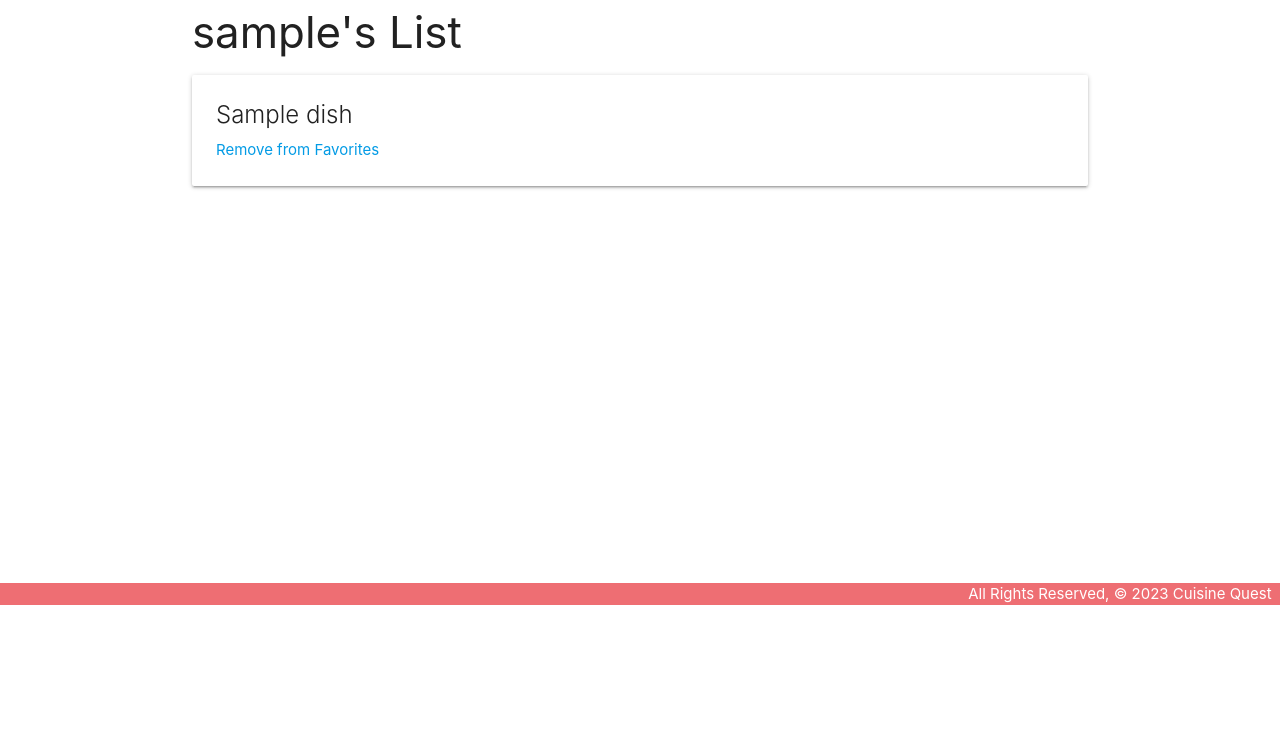
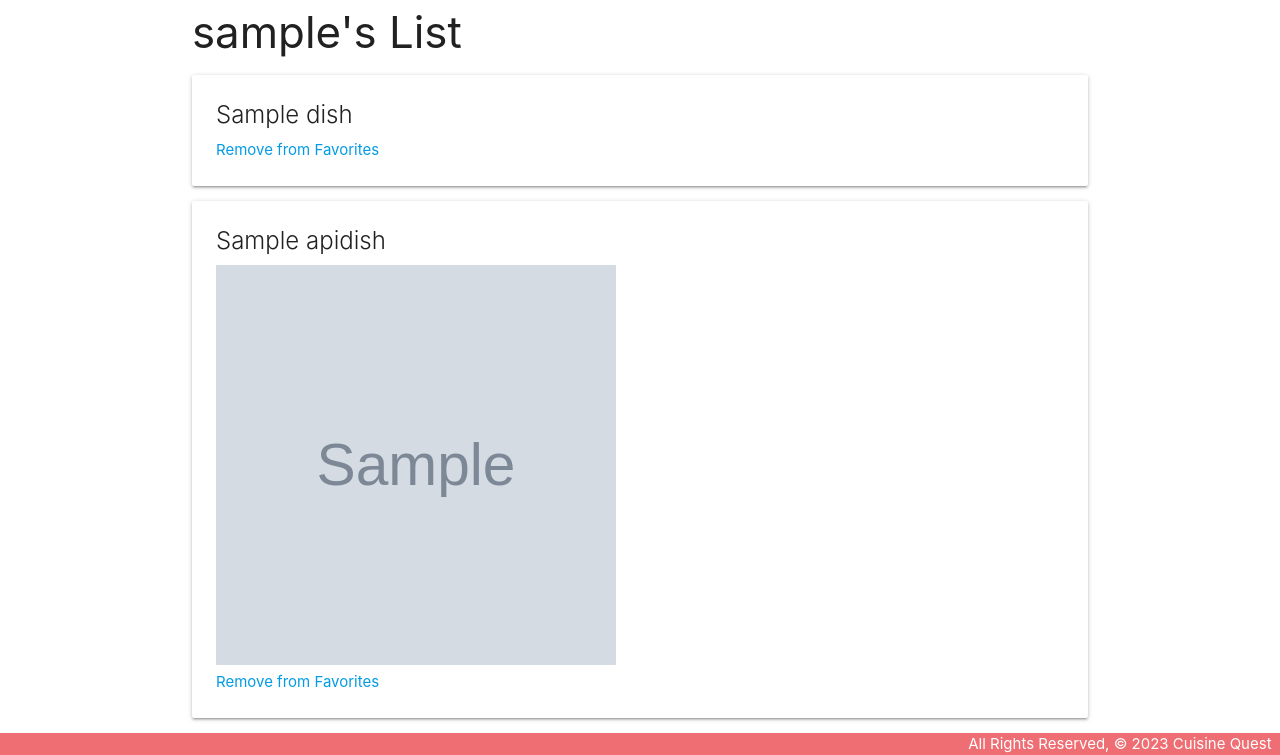
Before and after one commit to andrewsegovia00/CuisineQuest, a Django app: page /mylist/ in a window 1280 px wide. Shown: the part 195-950 px from the top of the page. Before the commit the page ends 800 px from the top, so only its background shows below. Run offline with Django 4.2, Linux system fonts and the light colour scheme; a user stored in the database is signed in; tables that the repository leaves empty hold one stand-in row (values such as "Sample post"); grey boxes marked "Sample" are stand-in pictures.

Commit message:
API add to mylist

```diff
--- a/main_app/models.py
+++ b/main_app/models.py
@@ -10,6 +10,7 @@ class Dish(models.Model):
     name = models.CharField(max_length=100)
     origin = models.CharField(max_length=100)
     description = models.TextField(max_length=300)
+    picture = models.URLField()
     user = models.ForeignKey(User, on_delete=models.CASCADE)
 
     def __str__(self):
@@ -25,3 +26,19 @@ class MyList(models.Model):
 
     def __str__(self):
         return f"{self.user}'s List"
+
+class APIDish(models.Model):
+    name = models.CharField(max_length=255)
+    picture = models.URLField()
+
+    def __str__(self):
+        return self.name
+    def create_dish_instance(self):
+        return Dish.objects.create(name=self.name, origin='Unknown', description='Unknown', picture='')
+
+class APIList(models.Model):
+    user = models.ForeignKey(User, on_delete=models.CASCADE)
+    dishes = models.ManyToManyField(APIDish)
+
+    def __str__(self):
+        return f"{self.user}'s List"
--- a/main_app/templates/dishes/daily_dish.html
+++ b/main_app/templates/dishes/daily_dish.html
@@ -3,4 +3,9 @@
 <a href="{% url 'daily_dish' %}">Refresh</a>
 <h1>{{ dish_name }}</h1>
 <img src="{{ dish_picture_url }}" alt="{{ dish_name }}">
+<form action="{% url 'add_to_my_list' dish_name %}" method="post">
+    {% csrf_token %}
+    <input type="submit" value="+" />
+</form>
+
 {% endblock %}
--- a/main_app/templates/main_app/mylist_list.html
+++ b/main_app/templates/main_app/mylist_list.html
@@ -14,4 +14,16 @@
 {% endfor %}
 {% endfor %}
 
+    {% for dish in favorite_dishes %}
+
+    <div class="card">
+        <div class="card-content">
+            <span class="card-title">{{ dish.name }}</span>
+            <img src="{{ dish.picture }}" alt="{{ dish.name }}" width="400" height="400">
+            <br>
+            <a href="{% url 'remove_from_my_list' dish.id %}">Remove from Favorites</a>
+        </div>
+    </div>
+    {% endfor %}
+
 {% endblock %}
--- a/main_app/urls.py
+++ b/main_app/urls.py
@@ -26,5 +26,7 @@ urlpatterns = [
     path('dishes/<int:dish_id>/unassoc_mylist/<int:mylist_id>/', views.unassoc_mylist, name='unassoc_mylist'),
     # Sign up route
     path('accounts/signup/', views.signup, name='signup'),
-
+    # API Dish mylist
+    path('add_to_favorites/<str:dish_name>/', views.add_to_my_list, name='add_to_my_list'),
+    path('remove_from_favorites/<int:dish_id>/', views.remove_from_my_list, name='remove_from_my_list'),
 ]
--- a/main_app/views.py
+++ b/main_app/views.py
@@ -1,7 +1,7 @@
 from django.shortcuts import render, redirect
 from django.views.generic.edit import CreateView, UpdateView, DeleteView
 from django.views.generic import ListView, DetailView
-from .models import Dish, MyList
+from .models import Dish, MyList, APIDish, APIList
 import requests
 import webbrowser
 from django.contrib.auth import login
@@ -105,13 +105,6 @@ def signup(request):
 class MyListIndex(LoginRequiredMixin, ListView):
     model = MyList
 
-def mylist_index(request):
-    mylist_exists = MyList.objects.filter(user=request.user).exists()
-    if not mylist_exists:
-        MyList.objects.create(user=request.user)
-    mylist = MyList.objects.filter(user=request.user)
-
-    return render(request, 'main_app/mylist_list.html', {'mylist': mylist})
 
 # # Creates a dishes in favorites
 class MyListCreate(LoginRequiredMixin, CreateView):
@@ -148,3 +141,46 @@ def assoc_mylist(request, dish_id):
 def unassoc_mylist(request, dish_id, mylist_id):
   MyList.objects.get(id=mylist_id).dish.remove(dish_id)
   return redirect('mylist_index')
+
+def add_to_my_list(request, dish_name):
+    if request.method == 'POST':
+        user = request.user
+        api_list, _ = APIList.objects.get_or_create(user=user)
+
+        api_url = f"https://www.themealdb.com/api/json/v1/1/search.php?s={dish_name}"
+        response = requests.get(api_url)
+        if response.status_code == 200:
+            data = response.json()
+            if data['meals']:
+                dish = data['meals'][0]
+                dish_name = dish['strMeal']
+                dish_picture_url = dish['strMealThumb']
+
+                apidish, created = APIDish.objects.get_or_create(name=dish_name, picture=dish_picture_url)
+
+                api_list.dishes.add(apidish)
+                return redirect('mylist_index')
+
+    return redirect('daily_dish')
+
+def remove_from_my_list(request, dish_id):
+    user = request.user
+    api_list, created = APIList.objects.get_or_create(user=user)
+
+    dish_to_remove = get_object_or_404(APIDish, id=dish_id)
+
+    api_list.dishes.remove(dish_to_remove)
+    return redirect('mylist_index')
+
+def mylist_index(request):
+    mylist_exists = MyList.objects.filter(user=request.user).exists()
+    if not mylist_exists:
+        MyList.objects.create(user=request.user)
+    mylist = MyList.objects.filter(user=request.user)
+
+    user = request.user
+    api_list, created = APIList.objects.get_or_create(user=user)
+
+    favorite_dishes = api_list.dishes.all()
+
+    return render(request, 'main_app/mylist_list.html', {'mylist': mylist, 'favorite_dishes': favorite_dishes})
```
Also changed, not shown: main_app/migrations/0004_apidish.py (added), main_app/migrations/0005_apilist.py (added), main_app/migrations/0006_dish_picture.py (added), main_app/migrations/0007_apidish_picture.py (added).
